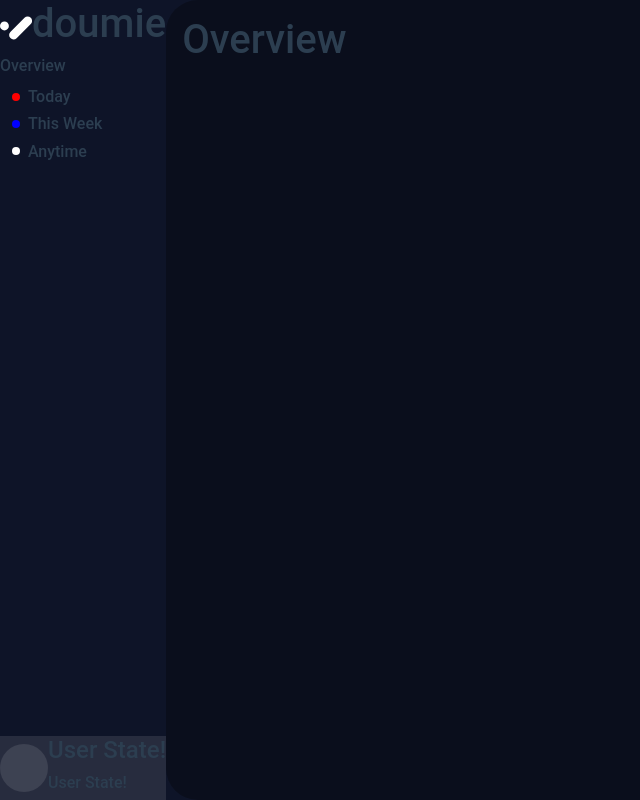
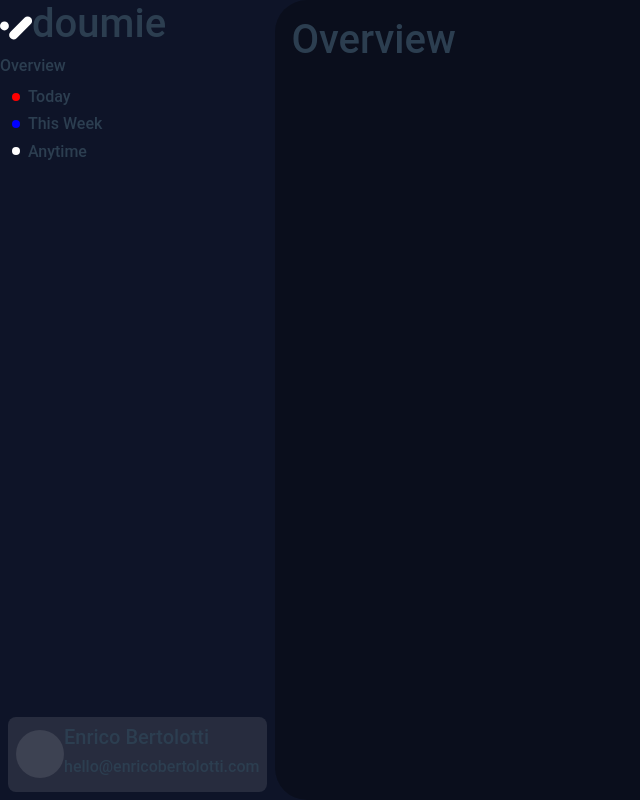
Before and after one commit to enricobertolotti/Doumie-Web-App, a Vue app: page / in a window 1280 px wide. Shown: the whole page, without its empty margins (0-640 px from the left). Built offline with nearby package versions, Linux system fonts and the light colour scheme.

Commit message:
Added app state functionality to vuex

```diff
--- a/src/components/main/MainScreen.vue
+++ b/src/components/main/MainScreen.vue
@@ -13,9 +13,13 @@
 import { states } from "@/models/States";
 
 export default {
+  data() {
+    return {
+      subtitle: ""
+    };
+  },
   computed: {
     title() {
-      console.log(this.$store);
       switch (this.$store.getters.currentState) {
         case states.group:
           return "Group View";
@@ -30,6 +34,11 @@ export default {
     state() {
       return this.$store.getters.currentState;
     }
+  },
+  methods: {
+    setSubtitle(newSubtitle) {
+      this.subtitle = newSubtitle;
+    }
   }
 };
 </script>
--- a/src/components/sidebar/SideBar.vue
+++ b/src/components/sidebar/SideBar.vue
@@ -4,8 +4,10 @@
     style="background: #0e1428"
   >
     <Logo />
-    <SideBarSection class="mb-auto" />
-    <UserButton @click="userButtonClicked" />
+    <!-- Overview -->
+    <SideBarSection v-on:clicked="overviewElementClicked" class="mb-auto" />
+    <!-- Groups -->
+    <UserButton v-on:clicked="userButtonClicked()" />
   </div>
 </template>
 
@@ -13,12 +15,23 @@
 import Logo from "@/components/global/Logo.vue";
 import UserButton from "./UserButton.vue";
 import SideBarSection from "./SideBarSection.vue";
+import { states } from "@/models/States"
 
 export default {
   name: "",
   methods: {
     userButtonClicked() {
-      this.$emit("userButtonClicked");
+      console.log("userButtonClicked");
+      this.$store.dispatch("updateAppState", {
+        type: states.preferences,
+        params: []
+      });
+    },
+    overviewElementClicked(value) {
+      this.$store.dispatch("updateAppState", {
+        type: states.overview,
+        params: [value]
+      });
     }
   },
   components: {
--- a/src/components/sidebar/SideBarListElement.vue
+++ b/src/components/sidebar/SideBarListElement.vue
@@ -1,6 +1,9 @@
 <template>
-  <div class="d-flex w-100 align-items-center p-1">
-    <div class="dot" :style="style"></div>
+  <div
+    class="d-flex listElement w-100 align-items-center p-1"
+    v-on:click="$emit('clicked')"
+  >
+    <div class="dot" :style="dotStyle"></div>
     <h6 class="m-0">{{ listItemName }}</h6>
   </div>
 </template>
@@ -15,12 +18,11 @@ export default {
     height: Number
   },
   computed: {
-    style() {
+    dotStyle() {
       const bgColor = "background-color: " + this.color + "; ";
       const height = "height: " + this.height + "em; ";
       const width = "width: " + this.width + "em; ";
       const returnStyle = bgColor + height + width;
-      console.log(returnStyle);
       return returnStyle;
     }
   }
@@ -33,4 +35,13 @@ export default {
   display: inline-block;
   margin: 0 0.5em 0 0.5em;
 }
+
+.listElement {
+  background-color: rgba($color: #ffffff, $alpha: 0);
+}
+
+.listElement:hover {
+  cursor: pointer;
+  background-color: rgba($color: #ffffff, $alpha: 0.1);
+}
 </style>
--- a/src/components/sidebar/SideBarSection.vue
+++ b/src/components/sidebar/SideBarSection.vue
@@ -10,6 +10,7 @@
       :color="item.color"
       :width="dimension[0]"
       :height="dimension[1]"
+      v-on:clicked="clicked(index)"
     />
   </div>
 </template>
@@ -21,20 +22,28 @@ export default {
     return {
       items: [
         {
+          id: "today",
           name: "Today",
           color: "red"
         },
         {
+          id: "week",
           name: "This Week",
           color: "blue"
         },
         {
+          id: "anytime",
           name: "Anytime",
           color: "white"
         }
       ],
       dimension: [0.5, 0.5]
     };
+  },
+  methods: {
+    clicked(value) {
+      this.$emit("clicked", value);
+    }
   },
   components: {
     SideBarListElement
--- a/src/components/sidebar/UserButton.vue
+++ b/src/components/sidebar/UserButton.vue
@@ -1,20 +1,38 @@
 <template>
-  <div class="d-flex userButton justify-content-left">
+  <div
+    class="d-flex userButton justify-content-left m-2 p-2"
+    v-on:click="$emit('clicked')"
+  >
     <div class="d-flex userIcon align-self-center"></div>
     <div class="d-flex flex-column justify-items-start">
-      <h4 class="align-self-start">{{ this.$store.state.auth.test }}</h4>
-      <h6 class="align-self-start">{{ this.$store.state.auth.test }}</h6>
+      <h5 class="align-self-start">{{ userName() }}</h5>
+      <h6 class="align-self-start">{{ email() }}</h6>
     </div>
   </div>
 </template>
 
 <script>
-export default {};
+export default {
+  methods: {
+    userName() {
+      return this.$store.getters.fullName;
+    },
+    email() {
+      return this.$store.getters.userEmail;
+    }
+  }
+};
 </script>
 
 <style lang="scss" scoped>
 .userButton {
+  border-radius: 0.5em;
   background-color: rgba($color: #ffffff, $alpha: 0.1);
+}
+
+.userButton:hover {
+  cursor: pointer;
+  background-color: rgba($color: #ffffff, $alpha: 0.2);
 }
 
 .userIcon {
--- a/src/store/modules/appState.ts
+++ b/src/store/modules/appState.ts
@@ -9,8 +9,17 @@ const getters = {
     return state.stateType;
   }
 };
-const actions = {};
-const mutations = {};
+const mutations = {
+  updateAppState(state, newState) {
+    state.stateType = newState.type;
+    state.stateParams = newState.params;
+  }
+};
+const actions = {
+  updateAppState(context, newState) {
+    context.commit("updateAppState", newState);
+  }
+};
 
 export default {
   state,
--- a/src/store/modules/authStore.ts
+++ b/src/store/modules/authStore.ts
@@ -1,7 +1,18 @@
+// TODO: Implement sync with firestore
+
 const state = {
-  test: "User State!"
+  firstName: "Enrico",
+  lastName: "Bertolotti",
+  email: "hello@enricobertolotti.com"
 };
-const getters = {};
+const getters = {
+  fullName(state) {
+    return state.firstName + " " + state.lastName;
+  },
+  userEmail(state) {
+    return state.email;
+  }
+};
 const actions = {};
 const mutations = {};
 
```
Also changed, not shown: src/components/main/Overview/OverviewPanel.vue (+3 -9 lines), src/components/main/TitleBar.vue (+3 -9 lines).
